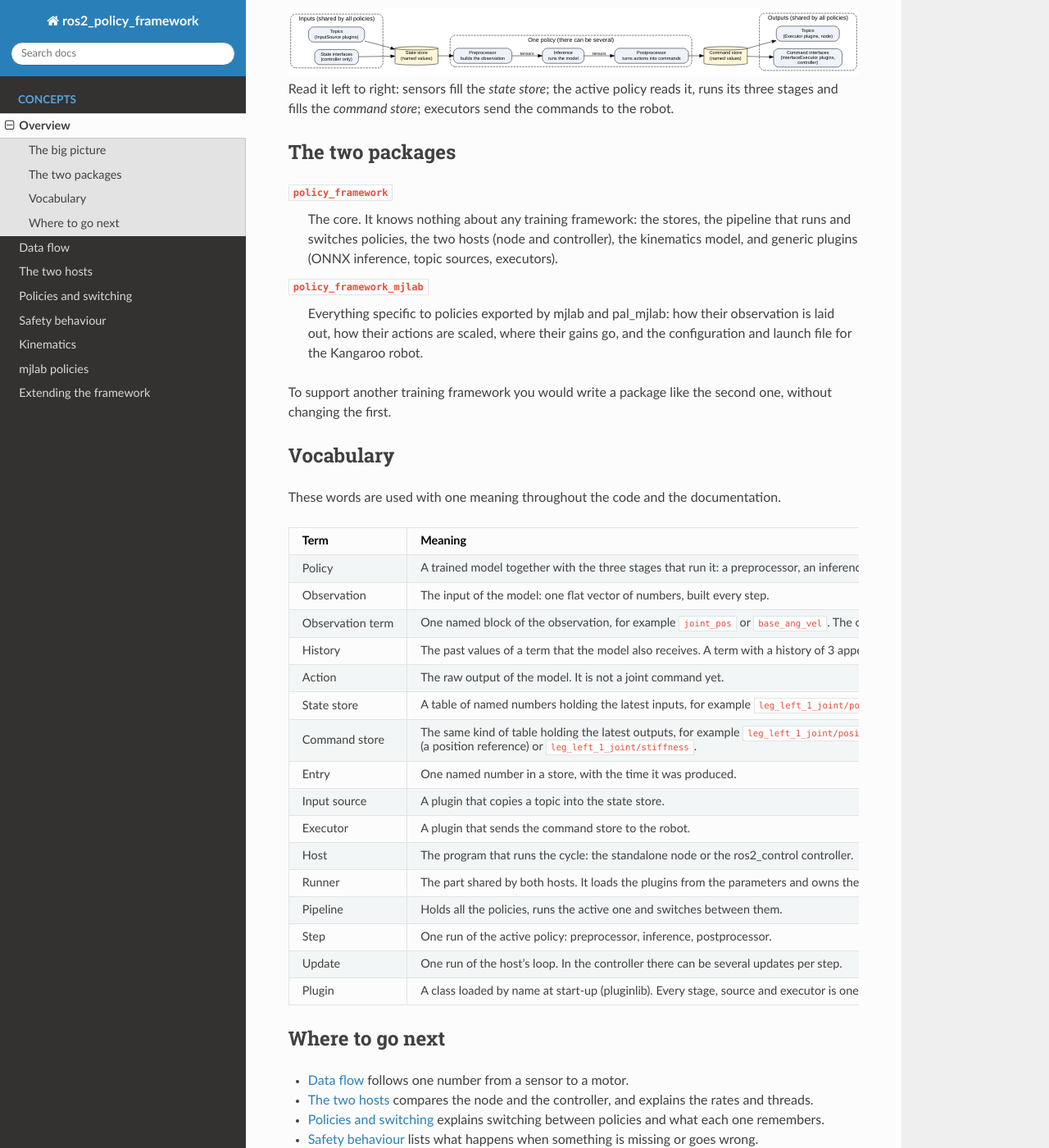
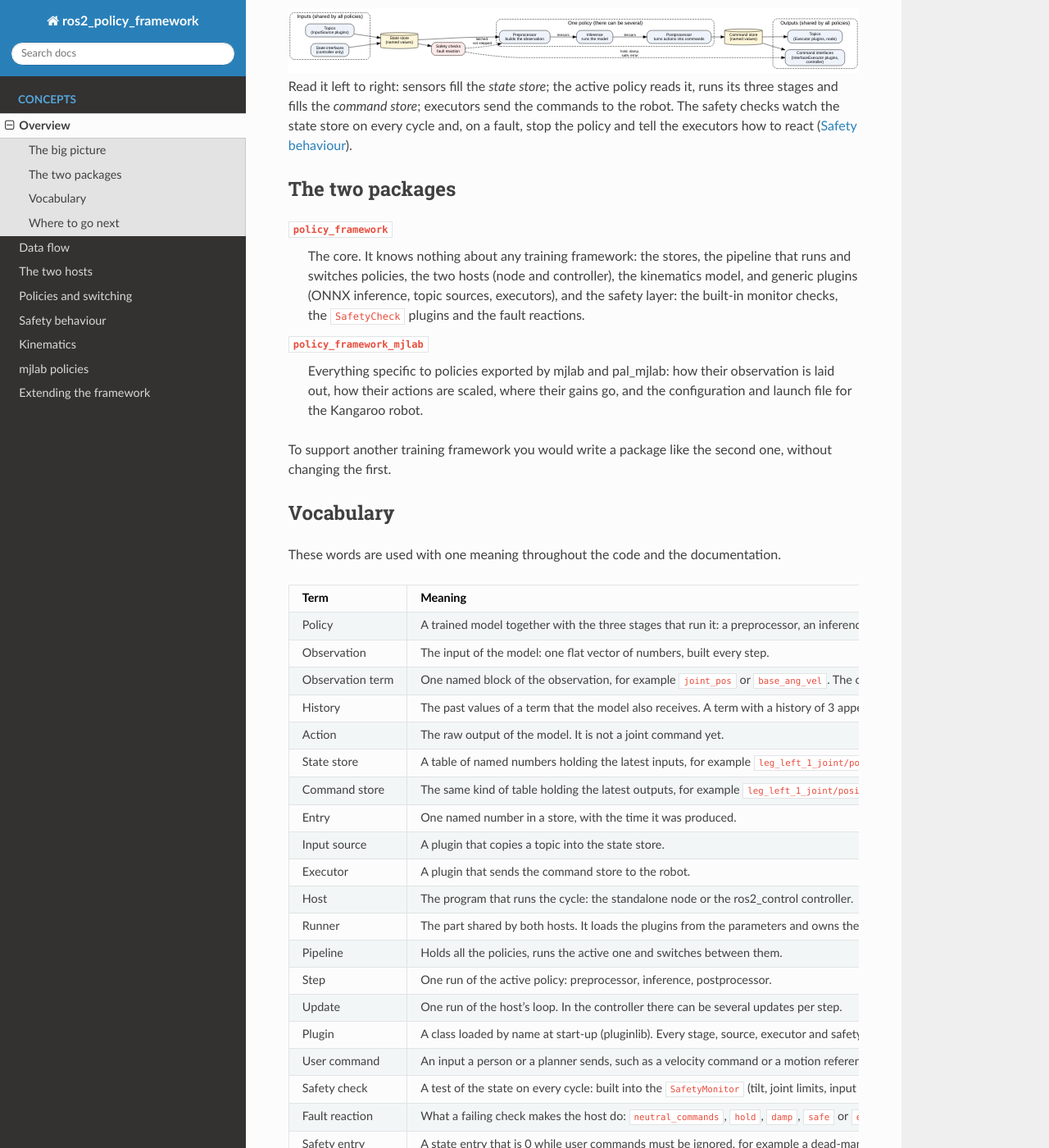
Before and after one commit to saikishor/ros2_policy_framework, a Sphinx documentation site: the page built from docs/overview.rst, in a window 1280 px wide and 1400 px high, scrolled down 518 px. Shown: the whole window at 82% size. Built offline with Sphinx 7.4.7 and the Read the Docs theme 3.1.0, drawn with Linux system fonts in a browser that asks for light colours.

Commit message:
Add safety to the overview diagram and vocabulary

```diff
--- a/docs/overview.rst
+++ b/docs/overview.rst
@@ -40,6 +40,7 @@ pieces are at both ends and never see the model.
        inf -> post [label="tensors"];
      }
      commands [label="Command store\n(named values)", shape=cylinder, fillcolor="#fff6d9"];
+     safety [label="Safety checks\nfault reaction", fillcolor="#fde8e8"];
 
      subgraph cluster_out {
        label="Outputs (shared by all policies)"; style="rounded,dashed"; fontname="Helvetica";
@@ -53,10 +54,15 @@ pieces are at both ends and never see the model.
      post -> commands;
      commands -> topics_out;
      commands -> ifaces_out;
+     state -> safety;
+     safety -> pre [label="latched:\nnot stepped", style=dashed];
+     safety -> ifaces_out [label="hold, damp,\nsafe, error", style=dashed];
    }
 
 Read it left to right: sensors fill the *state store*; the active policy reads it, runs its
-three stages and fills the *command store*; executors send the commands to the robot.
+three stages and fills the *command store*; executors send the commands to the robot. The
+safety checks watch the state store on every cycle and, on a fault, stop the policy and tell
+the executors how to react (:doc:`safety`).
 
 The two packages
 ----------------
@@ -64,7 +70,8 @@ The two packages
 ``policy_framework``
    The core. It knows nothing about any training framework: the stores, the pipeline that
    runs and switches policies, the two hosts (node and controller), the kinematics model, and
-   generic plugins (ONNX inference, topic sources, executors).
+   generic plugins (ONNX inference, topic sources, executors), and the safety layer: the
+   built-in monitor checks, the ``SafetyCheck`` plugins and the fault reactions.
 
 ``policy_framework_mjlab``
    Everything specific to policies exported by mjlab and pal_mjlab: how their observation is
@@ -122,8 +129,23 @@ These words are used with one meaning throughout the code and the documentation.
    * - Update
      - One run of the host's loop. In the controller there can be several updates per step.
    * - Plugin
-     - A class loaded by name at start-up (pluginlib). Every stage, source and executor is
-       one, so new ones can be added from other packages.
+     - A class loaded by name at start-up (pluginlib). Every stage, source, executor and
+       safety check is one, so new ones can be added from other packages.
+   * - User command
+     - An input a person or a planner sends, such as a velocity command or a motion
+       reference. It is replaced by a *neutral command* (zero velocity, a still stand) when
+       it times out or must be ignored.
+   * - Safety check
+     - A test of the state on every cycle: built into the ``SafetyMonitor`` (tilt, joint
+       limits, input age) or a ``SafetyCheck`` plugin. It returns a ``Verdict``: safe or
+       not, and why.
+   * - Fault reaction
+     - What a failing check makes the host do: ``neutral_commands``, ``hold``, ``damp``,
+       ``safe`` or ``error``. Every reaction but ``neutral_commands`` is *latched*: it stays
+       until the host is reactivated.
+   * - Safety entry
+     - A state entry that is 0 while user commands must be ignored, for example a dead-man
+       switch. ``CommandGate`` applies it, and the ``neutral_commands`` reaction.
 
 Where to go next
 ----------------
```
